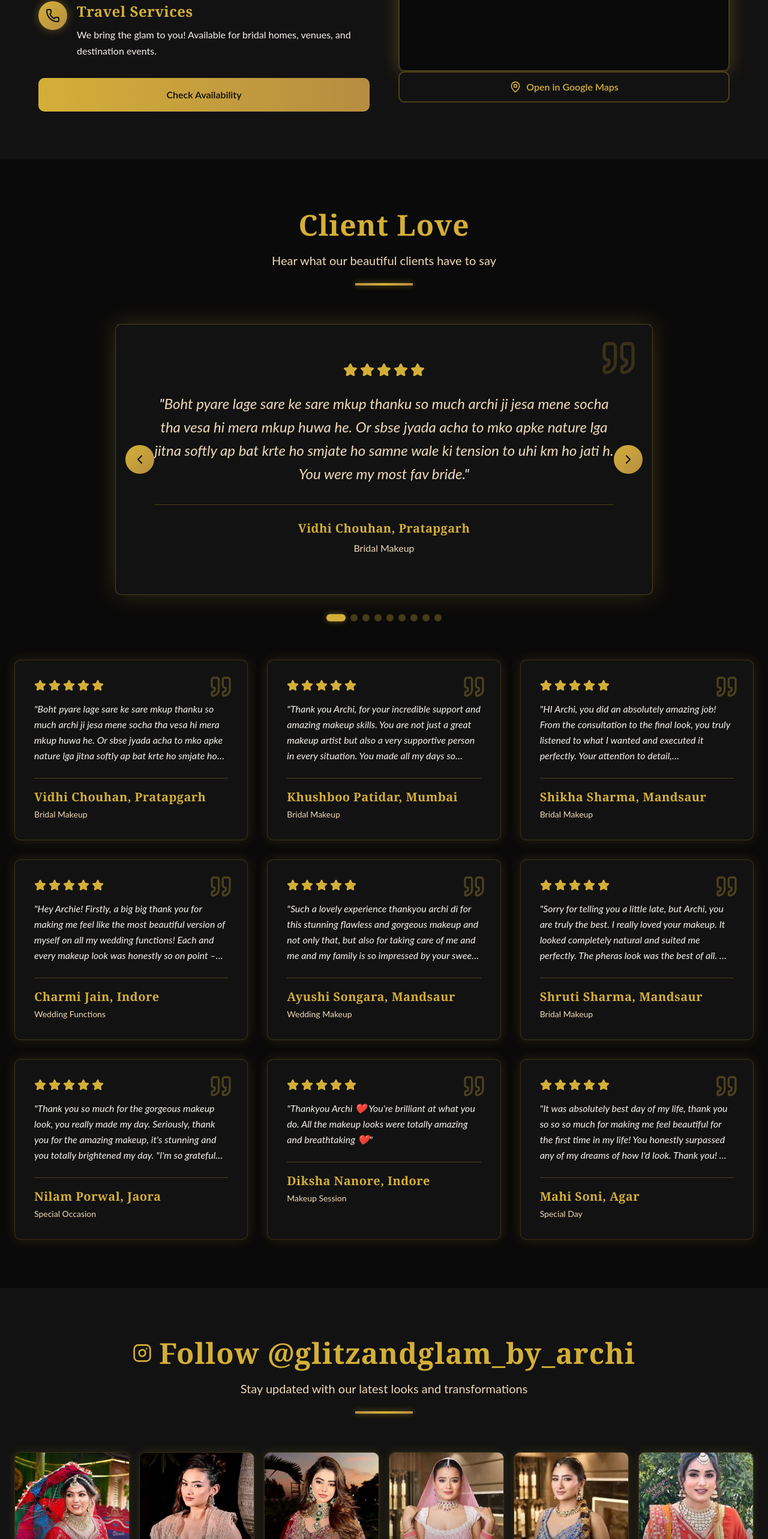
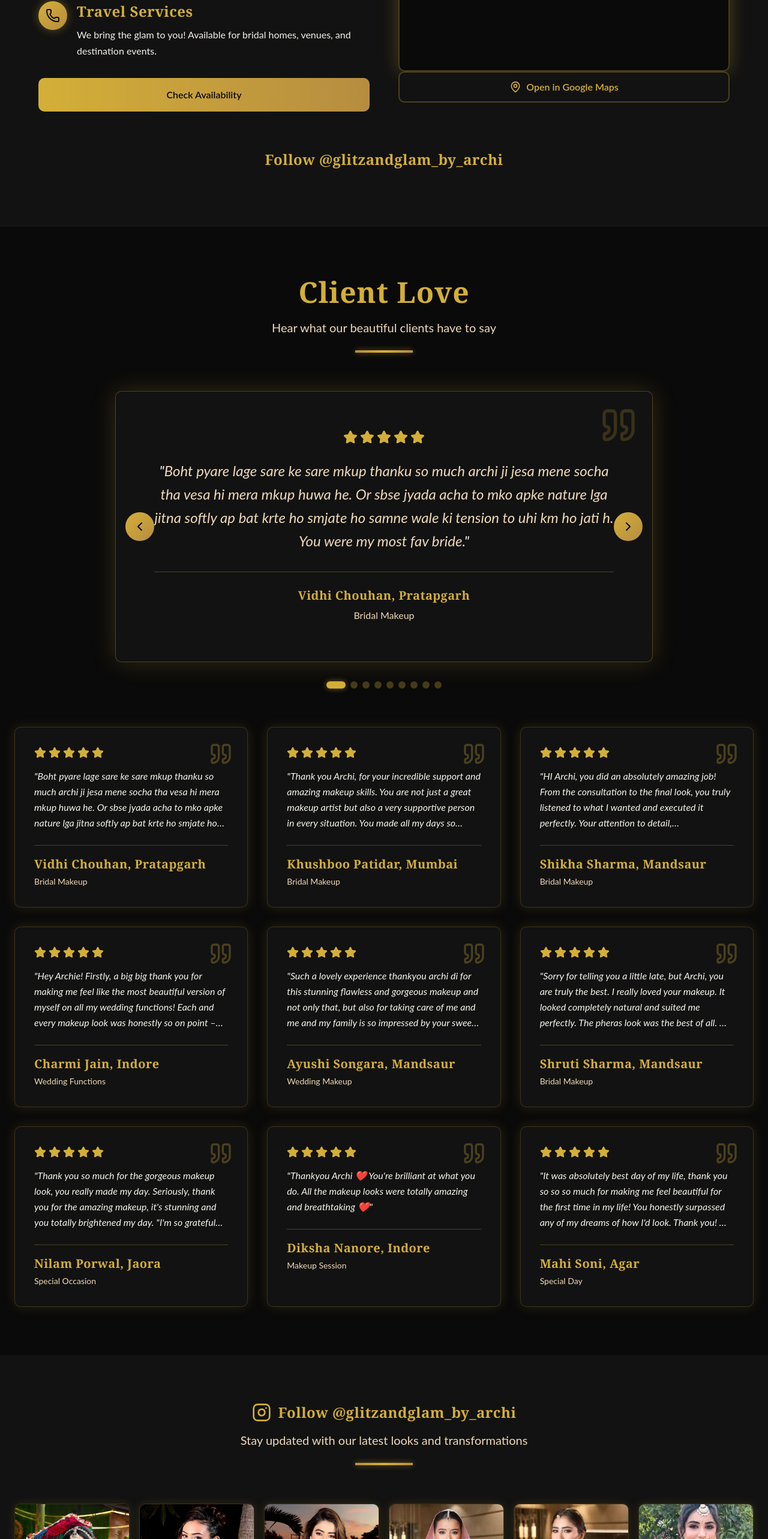
Before and after one commit to harshmangal286/Glitzandglambyarchi, a React (Vite) app: page / in a window 1280 px wide. Shown: the part 9080-11646 px from the top of the page at 60% size. Built offline with nearby package versions, Linux system fonts and the light colour scheme; grey boxes are pictures that could not be loaded.

Commit message:
done and dusted

```diff
--- a/index.html
+++ b/index.html
@@ -2,7 +2,7 @@
   <html lang="en">
     <head>
       <meta charset="UTF-8" />
-      <link rel="icon" href="/favicon/favicon.ico" />
+      <link rel="icon" type="image/png" href="/favicon/favicon.ico" />
       <meta name="viewport" content="width=device-width, initial-scale=1.0" />
       <meta name="description" content="Glitz and Glam by Archi - Professional Makeup Artist in Mandsaur/Indore. Bridal makeup, party makeup, and destination wedding services." />
       <title>Glitz & Glam by Archi | Professional Makeup Artist</title>
--- a/src/components/InstagramFeed.tsx
+++ b/src/components/InstagramFeed.tsx
@@ -35,7 +35,7 @@ export function InstagramFeed() {
         <div className="text-center mb-16">
           <div className="flex items-center justify-center gap-3 mb-4">
             <Instagram className="w-8 h-8 text-[var(--royal-gold)]" />
-            <h2>Follow @glitzandglam_by_archi</h2>
+            <h2 className="text-2xl sm:text-3xl md:text-4xl lg:text-5xl break-words">Follow @glitzandglam_by_archi</h2>
           </div>
           <p className="text-xl text-[var(--champagne-gold)] max-w-2xl mx-auto">
             Stay updated with our latest looks and transformations
--- a/src/components/Location.tsx
+++ b/src/components/Location.tsx
@@ -103,7 +103,12 @@ export function Location() {
           </div>
         </div>
 
-
+        {/* Social Media Section */}
+        <div className="mt-16 text-center">
+          <h2 className="mb-4 text-2xl sm:text-3xl md:text-4xl lg:text-5xl break-words px-4">
+            Follow @glitzandglam_by_archi
+          </h2>
+        </div>
       </div>
     </section>
   );
```
